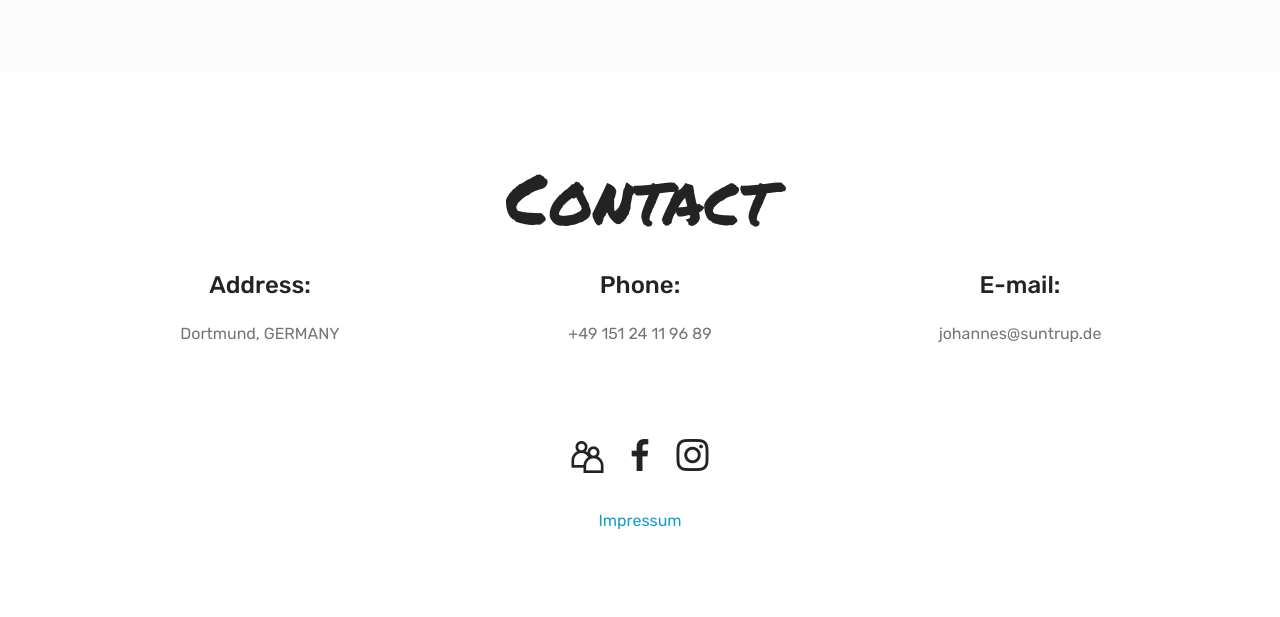
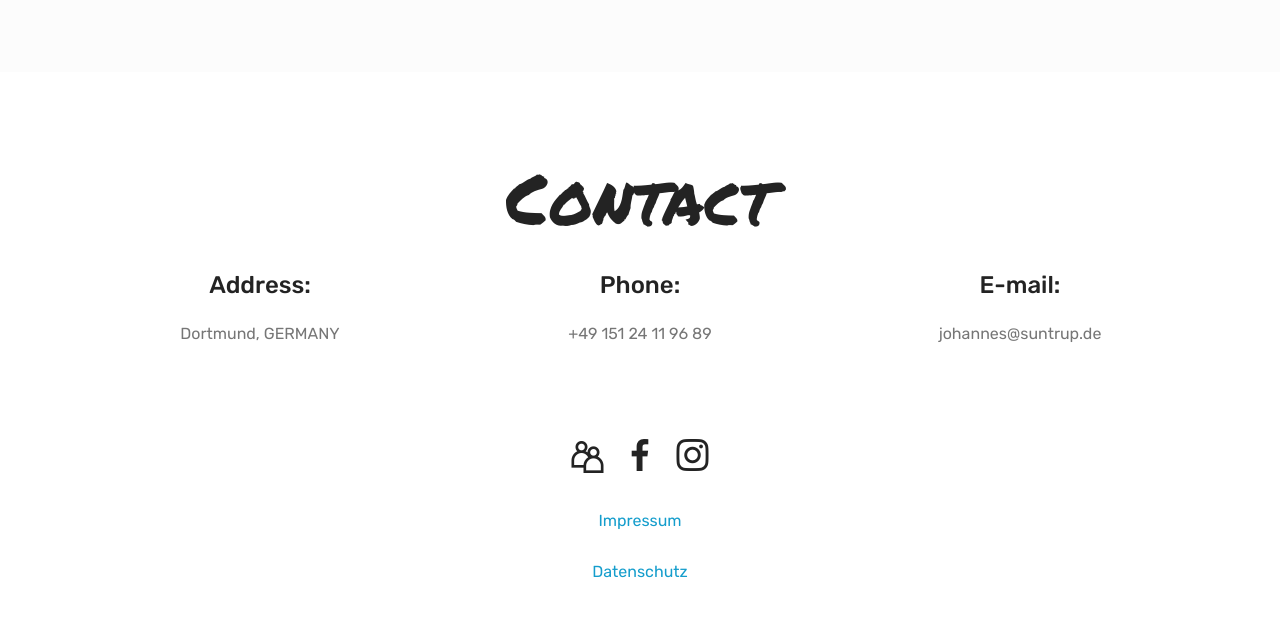
Before and after one commit to johannessuntrup/johannessuntrup, a plain HTML site: page index.html in a window 1280 px wide. Shown: the part 916-1533 px from the top of the page. Drawn offline with Linux system fonts and the light colour scheme; no server answers; files whose address does not match are found by name.

Commit message:
Update index.html

```diff
--- a/index.html
+++ b/index.html
@@ -144,6 +144,10 @@
                 <a href="https://johannessuntrup.github.io/impressum/" target="_blank">
                   <span style="font-style: normal;">Impressum<br> </span>
                 </a>
+                <br>
+                 <a href="https://johannessuntrup.github.io/datenschutz/" target="_blank">
+                  <span style="font-style: normal;">Datenschutz<br> </span>
+                </a>
               </p>
             </div>
         </div>
```
